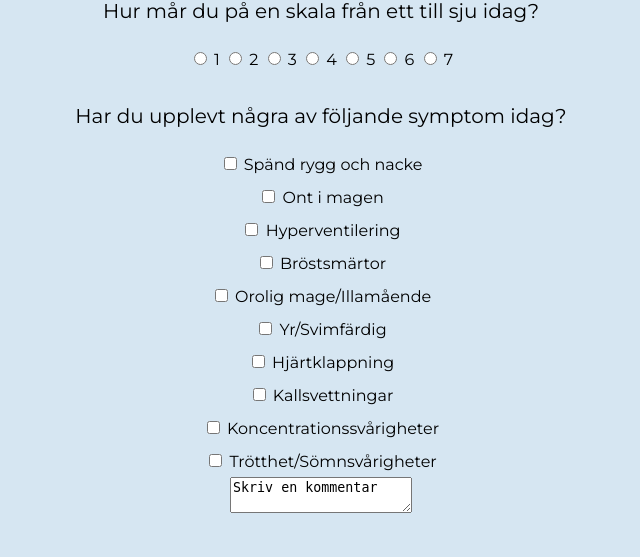
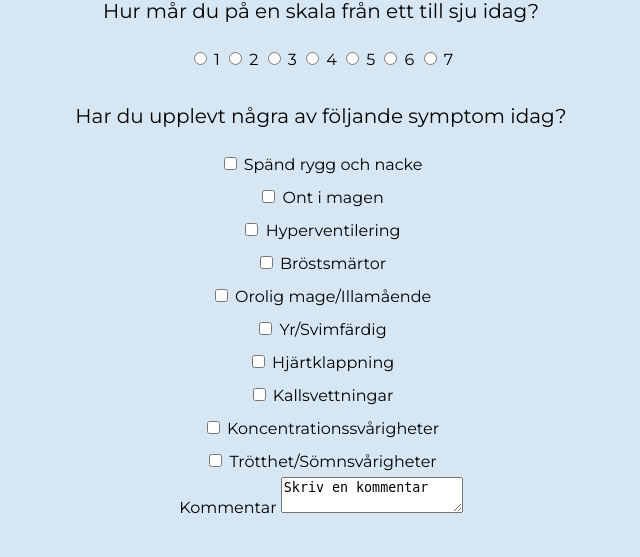
Before and after one commit to idaglenne/cuddly-sniffle, a PHP site: page /moodForm.php in a window 1280 px wide. Shown: the part 243-800 px from the top of the page, without its empty margins (319-959 px from the left). Run offline with PHP 8.4, Linux system fonts and the light colour scheme; data that the repository does not hold is empty.

Commit message:
label till kommentar

```diff
--- a/moodForm.php
+++ b/moodForm.php
@@ -71,6 +71,7 @@ include "db_connect.php";
       <input type="checkbox" class=mood id="alt_tired" name="symptom">
       <label for="alt_tired">Trötthet/Sömnsvårigheter</label>
       <br>
+      <label for="textarea">Kommentar</label>
       <textarea placeholder="Skriv en kommentar">Skriv en kommentar</textarea>
     </form>
     </body>
```
